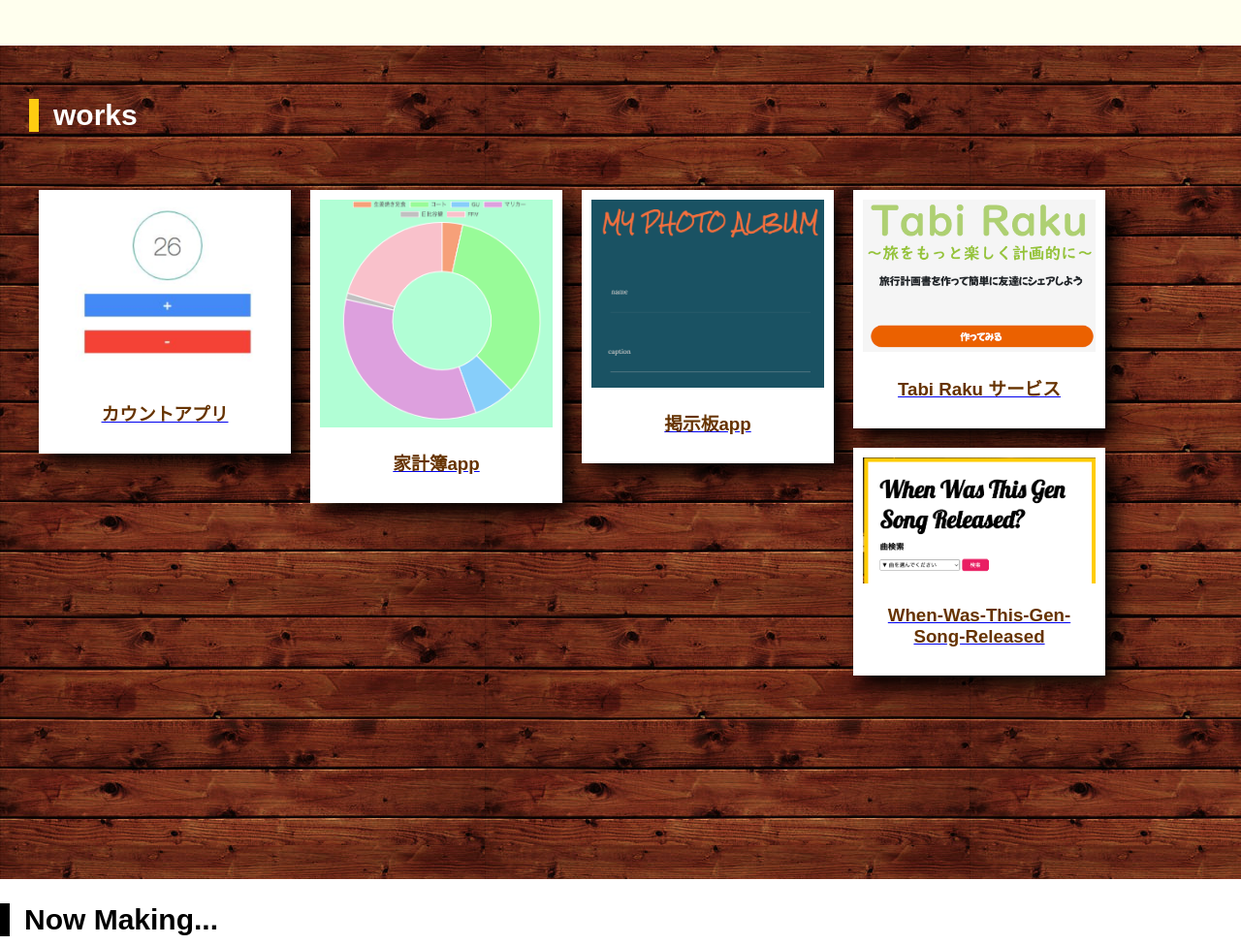
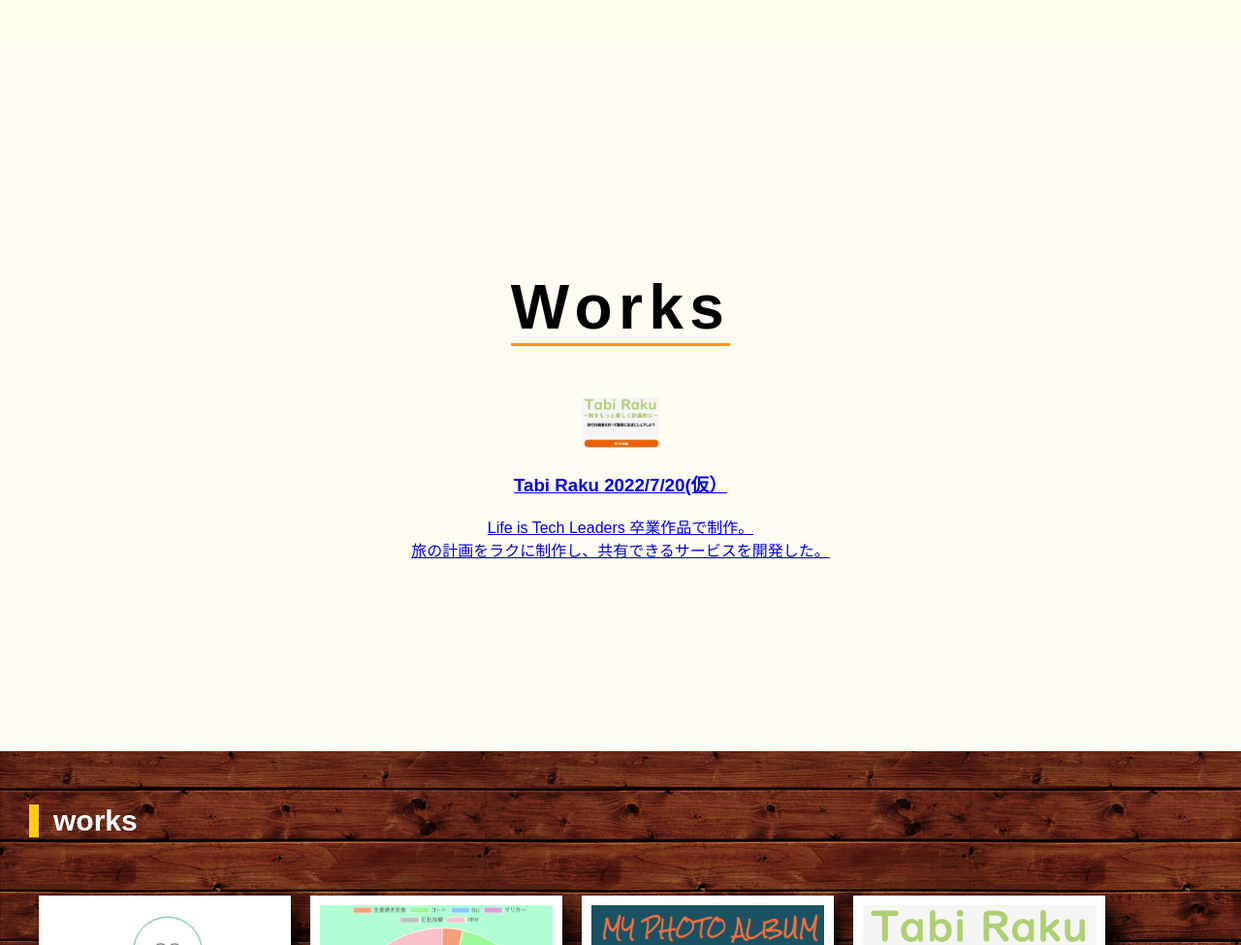
Before and after one commit to takumilk/portfolio, a plain HTML site: page index.html in a window 1280 px wide. Shown: the part 1200-2175 px from the top of the page at 97% size. Drawn offline with Linux system fonts and the light colour scheme; a web font is replaced by a local one.

Commit message:
add works-lit-tsxt-part

```diff
--- a/index.html
+++ b/index.html
@@ -33,6 +33,21 @@
     中高生には、webサービスコースのメンターをしており、データベースなどSNSの仕組みなどを理解して、オリジナル作品を作ってもらう授業をしています。
 
   </p>
+</section>
+
+<section class="works2">
+ <h2>Works</h2>
+  <a class="works2-content" href="https://life-is-tech.com">
+    <img src="img/tabiraku.png" width="80vw">
+    <div class="works2-text">
+      <h3>Tabi Raku 2022/7/20(仮）</h3>
+      <p>Life is Tech Leaders 卒業作品で制作。<br>旅の計画をラクに制作し、共有できるサービスを開発した。</p>
+    </div>
+
+  </a>
+
+
+
 </section>
 
 <section class="works" id="works">
--- a/style.css
+++ b/style.css
@@ -135,6 +135,24 @@ header {
   flex-wrap: nowrap;
 }
 
-.work{
+/* .work{
   width: 40%;
+} */
+
+.works2{
+  padding: 180px;
+  text-align: center;
+  background-color: #fffdf3;
 }
+
+.works2-content{
+ display: block;
+}
+
+.works2 h2{
+ font-size: 64px;
+ text-align: center;
+ letter-spacing: 0.1em;
+ border-bottom: 3px solid #ff9900;
+ display: inline-block;
+}
```
